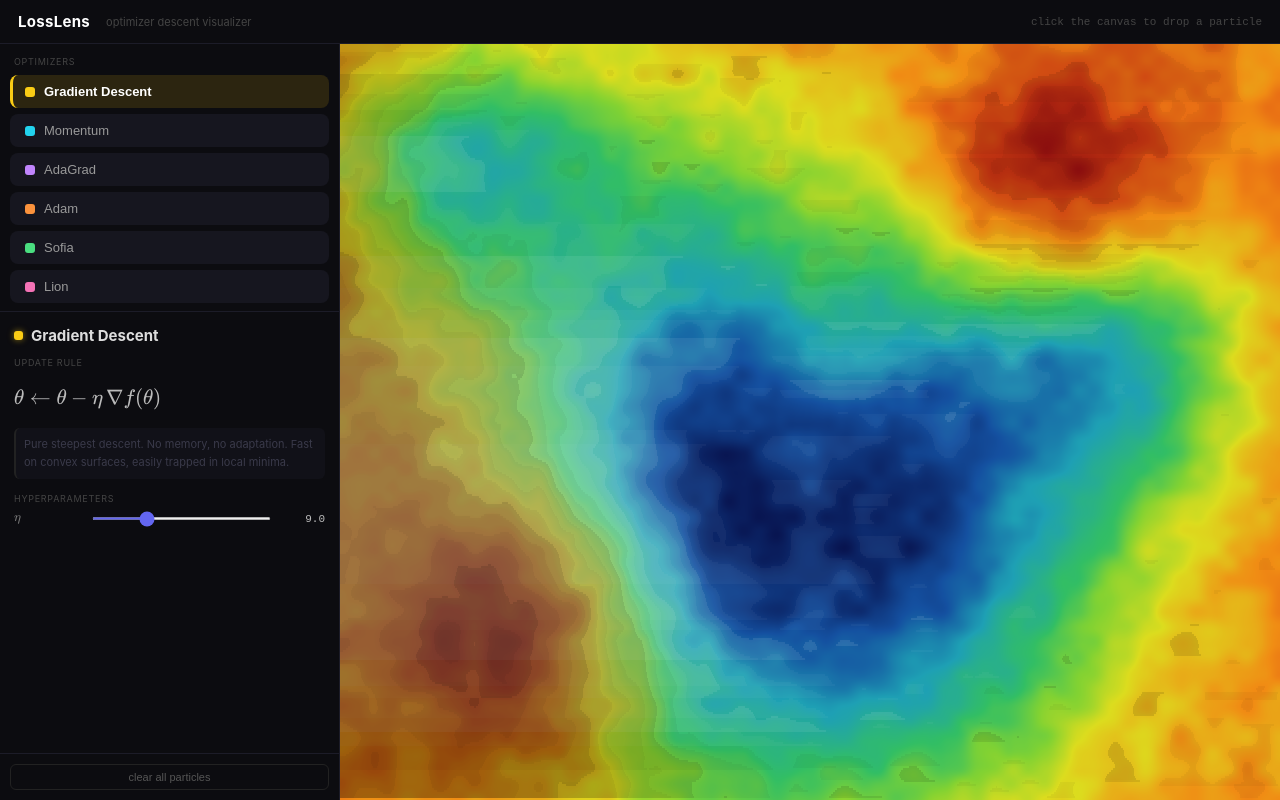
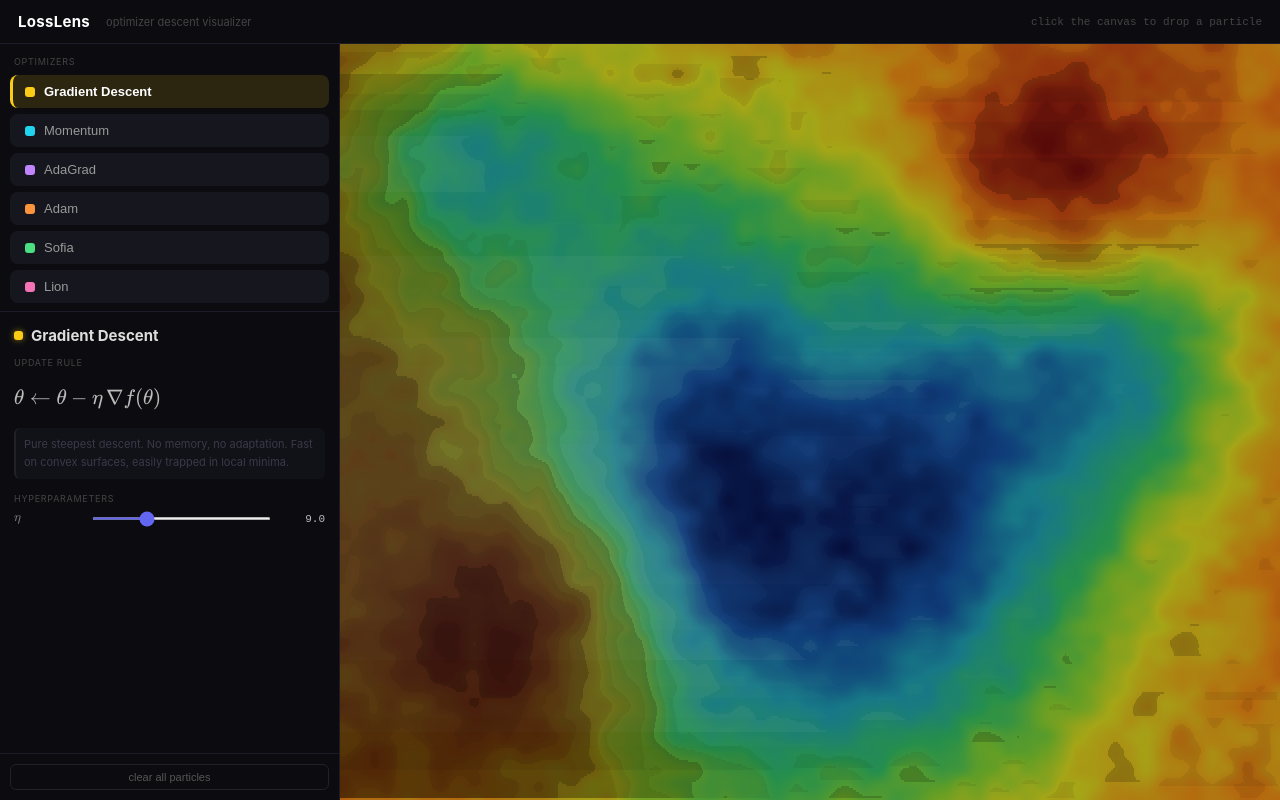
Before and after one commit to kavishka-dot/optimizers, a plain HTML site: page index.html in a window 1280 px wide. Drawn offline with nearby package versions, Linux system fonts and the light colour scheme.

Commit message:
Refine color mapping and shadow effects in canvas

```diff
--- a/index.html
+++ b/index.html
@@ -297,7 +297,7 @@ function rebuildSurface(){
   vals=new Float32Array(W*H);mn=Infinity;mx=-Infinity;
   for(let y=0;y<H;y++)for(let x=0;x<W;x++){const v=f(x,y);vals[y*W+x]=v;if(v<mn)mn=v;if(v>mx)mx=v;}
   function colormap(t){
-    const cp=[[0,[8,20,80]],[0.15,[20,80,160]],[0.30,[30,160,180]],[0.45,[50,190,100]],[0.55,[130,210,50]],[0.65,[220,220,30]],[0.78,[240,140,20]],[0.90,[220,60,20]],[1.0,[180,20,20]]];
+    const cp=[[0,[6,15,60]],[0.15,[15,60,120]],[0.30,[23,120,135]],[0.45,[38,143,75]],[0.55,[98,158,38]],[0.65,[165,165,23]],[0.78,[180,105,15]],[0.90,[165,45,15]],[1.0,[135,15,15]]];
     let i=0;while(i<cp.length-2&&t>cp[i+1][0])i++;
     const lo=cp[i],hi=cp[i+1],s=(t-lo[0])/(hi[0]-lo[0]);
     return[Math.round(lo[1][0]+(hi[1][0]-lo[1][0])*s),Math.round(lo[1][1]+(hi[1][1]-lo[1][1])*s),Math.round(lo[1][2]+(hi[1][2]-lo[1][2])*s)];
@@ -309,8 +309,8 @@ function rebuildSurface(){
   const N=24;
   for(let ci=0;ci<N;ci++){
     const lv=mn+(mx-mn)*(ci/(N-1)),t=ci/(N-1);
-    ox.strokeStyle=t<0.4?'rgba(255,255,255,0.15)':'rgba(0,0,0,0.18)';
-    ox.lineWidth=ci%4===0?1.2:0.45;
+    ox.strokeStyle=t<0.4?'rgba(255,255,255,0.08)':'rgba(0,0,0,0.35)';
+    ox.lineWidth=ci%4===0?1.0:0.35;
     for(let y=1;y<H-1;y+=2){
       let inLine=false;
       for(let x=0;x<W;x++){
@@ -365,20 +365,22 @@ function draw(){
   for(const p of particles){
     if(p.trail.length<2)continue;
     const col=OC[p.opt];
-    ctx.shadowColor=col;ctx.shadowBlur=5;
+    ctx.shadowColor=col;ctx.shadowBlur=14;
     ctx.beginPath();ctx.moveTo(p.trail[0].x,p.trail[0].y);
     for(let i=1;i<p.trail.length;i++)ctx.lineTo(p.trail[i].x,p.trail[i].y);
-    ctx.strokeStyle=col+'bb';ctx.lineWidth=2;ctx.stroke();
+    ctx.strokeStyle=col;ctx.lineWidth=3.5;ctx.stroke();
     ctx.shadowBlur=0;
     const last=p.trail[p.trail.length-1];
     if(p.done){
-      ctx.beginPath();ctx.arc(last.x,last.y,8,0,Math.PI*2);ctx.fillStyle='#fff';ctx.fill();
-      ctx.beginPath();ctx.arc(last.x,last.y,5,0,Math.PI*2);ctx.fillStyle=col;ctx.fill();
+      ctx.beginPath();ctx.arc(last.x,last.y,11,0,Math.PI*2);ctx.fillStyle='#fff';ctx.fill();
+      ctx.beginPath();ctx.arc(last.x,last.y,7,0,Math.PI*2);ctx.fillStyle=col;ctx.fill();
     } else {
-      ctx.beginPath();ctx.arc(last.x,last.y,4,0,Math.PI*2);ctx.fillStyle=col;ctx.fill();
+      ctx.shadowColor=col;ctx.shadowBlur=10;
+      ctx.beginPath();ctx.arc(last.x,last.y,6,0,Math.PI*2);ctx.fillStyle=col;ctx.fill();
+      ctx.shadowBlur=0;
     }
-    ctx.beginPath();ctx.arc(p.trail[0].x,p.trail[0].y,3,0,Math.PI*2);
-    ctx.fillStyle='rgba(255,255,255,0.55)';ctx.fill();
+    ctx.beginPath();ctx.arc(p.trail[0].x,p.trail[0].y,4,0,Math.PI*2);
+    ctx.fillStyle='rgba(255,255,255,0.8)';ctx.fill();
   }
 }
 
```
